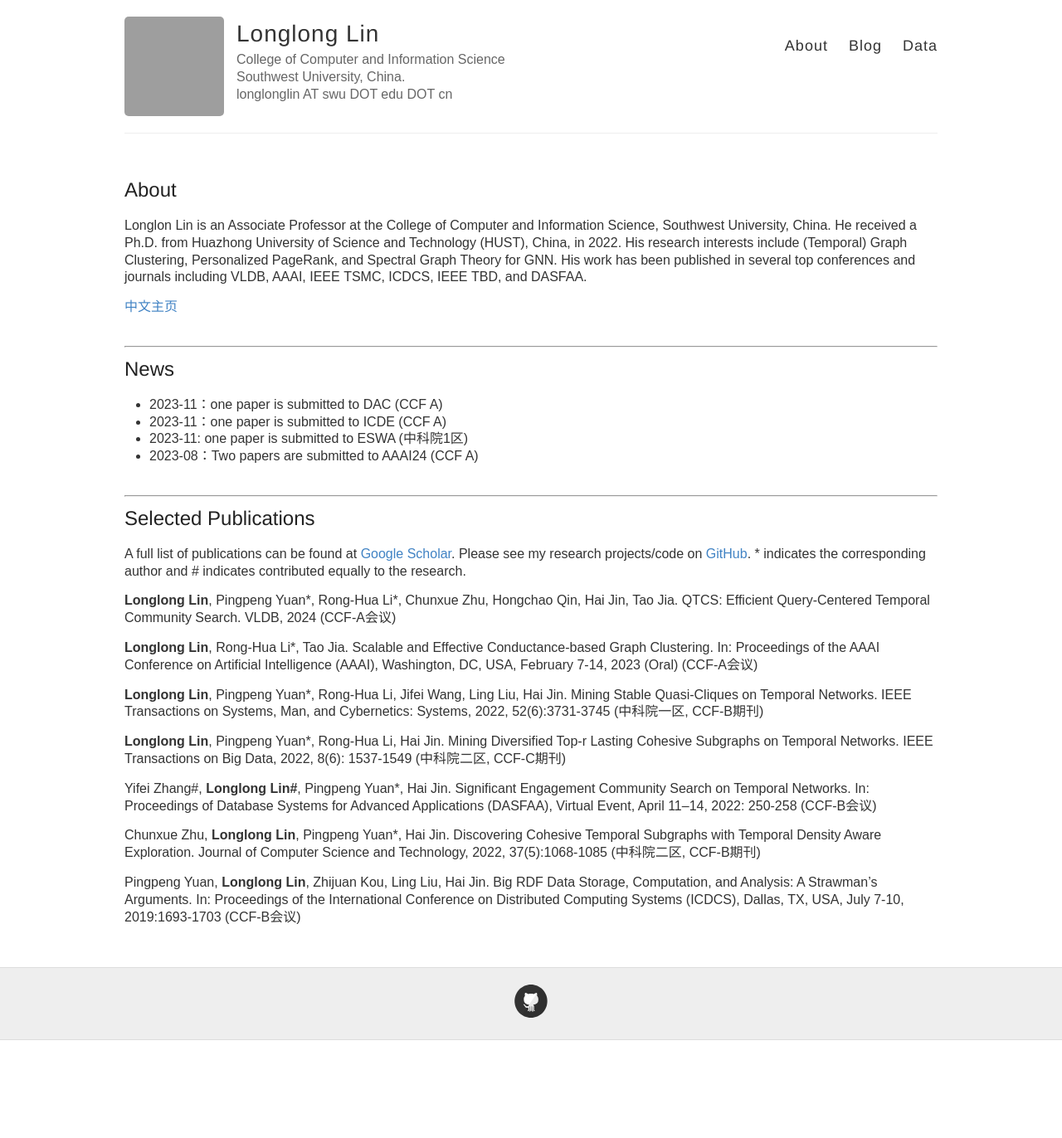
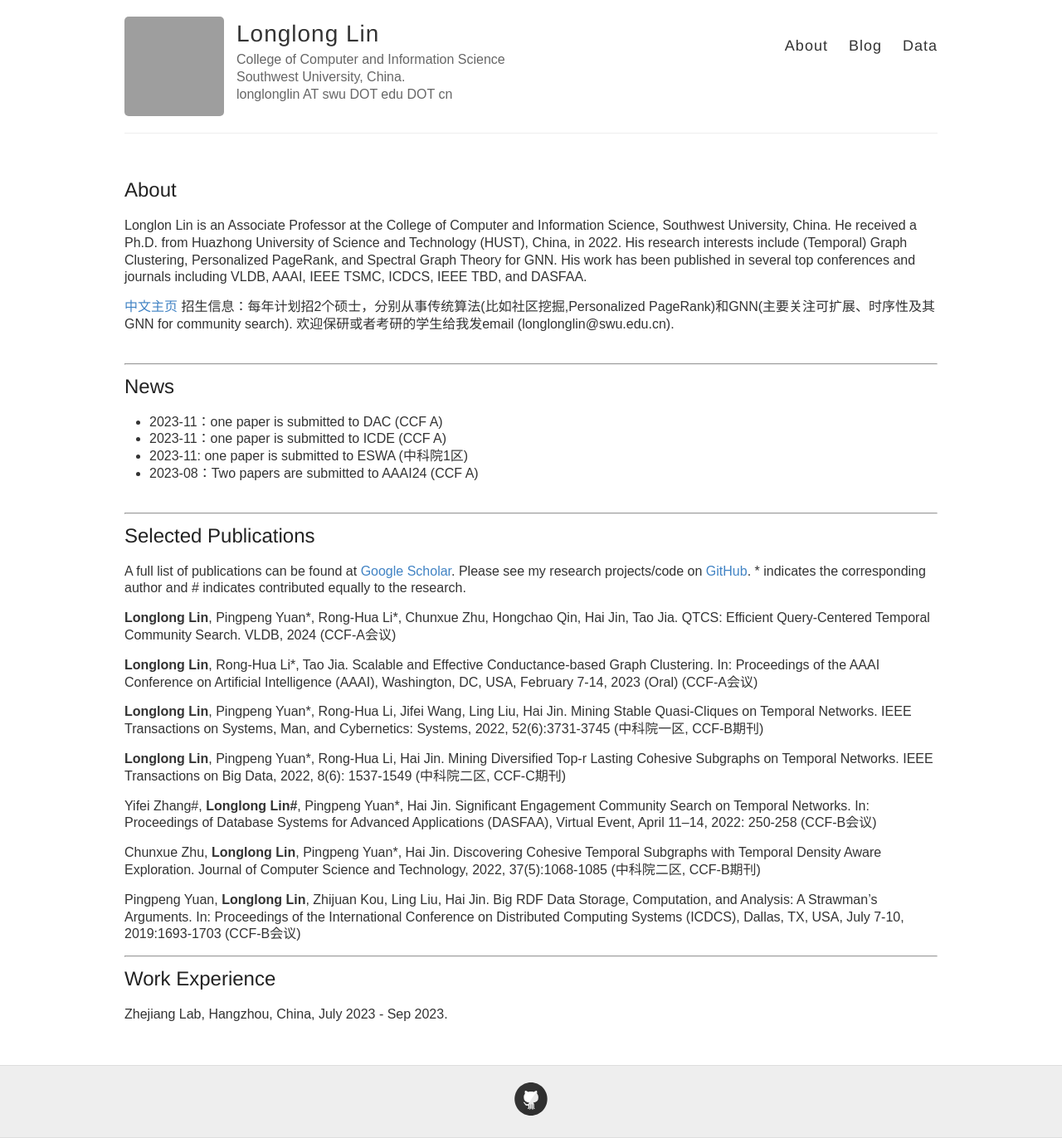
Before and after one commit to longlonglin/longlonglin.github.io, a Jekyll site: the page built from index.md, in a window 1280 px wide. Shown: the whole page at 83% size. Built offline with Jekyll 4.4.1, drawn with Linux system fonts in a browser that asks for light colours; our own code applies the rules of GitHub Pages for plain Markdown files; before the commit the page ends 1254 px from its top, so only the background shows below that; grey boxes are pictures that could not be loaded.

Commit message:
Update index.md

```diff
--- a/index.md
+++ b/index.md
@@ -6,7 +6,7 @@ permalink: /
 ## About
 Longlon Lin is an Associate Professor at the College of Computer and Information Science, Southwest University, China. He received  a Ph.D. from Huazhong University of Science and Technology (HUST), China, in 2022. His research interests include (Temporal) Graph Clustering, Personalized PageRank, and Spectral Graph Theory for GNN. His work has been published in several top conferences and journals  including VLDB, AAAI, IEEE TSMC, ICDCS, IEEE TBD, and DASFAA.
 
-[中文主页](http://cis.swu.edu.cn/info/1014/2195.htm)
+[中文主页](http://cis.swu.edu.cn/info/1014/2195.htm) 招生信息：每年计划招2个硕士，分别从事传统算法(比如社区挖掘,Personalized PageRank)和GNN(主要关注可扩展、时序性及其GNN for community search). 欢迎保研或者考研的学生给我发email (longlonglin@swu.edu.cn).
 <br><br>
 
 ___
@@ -39,3 +39,8 @@ Yifei Zhang<sup>#</sup>, **Longlong Lin<sup>#</sup>**, Pingpeng Yuan<sup>*</sup>
 Chunxue Zhu, **Longlong Lin**, Pingpeng Yuan<sup>*</sup>, Hai Jin.  Discovering Cohesive Temporal Subgraphs with Temporal Density Aware Exploration. Journal of Computer Science and Technology, 2022, 37(5):1068-1085 (中科院二区, CCF-B期刊) <br>
 
 Pingpeng Yuan, **Longlong Lin**, Zhijuan Kou, Ling Liu, Hai Jin. Big RDF Data Storage, Computation, and Analysis: A Strawman’s Arguments. In: Proceedings of the International Conference on Distributed Computing Systems (ICDCS), Dallas, TX, USA, July 7-10, 2019:1693-1703 (CCF-B会议) <br>
+
+
+___
+## Work Experience
+Zhejiang Lab, Hangzhou, China, July 2023 - Sep 2023.
```
